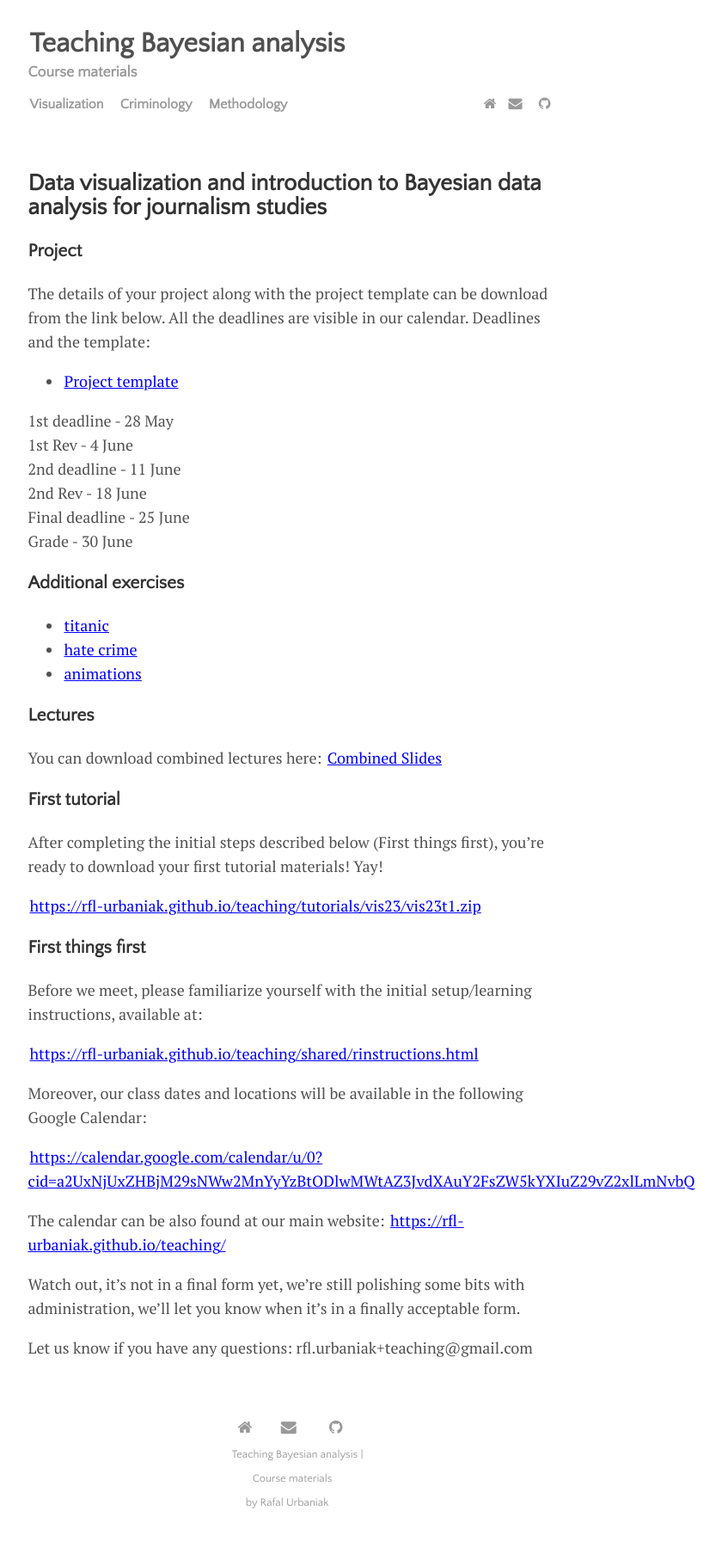
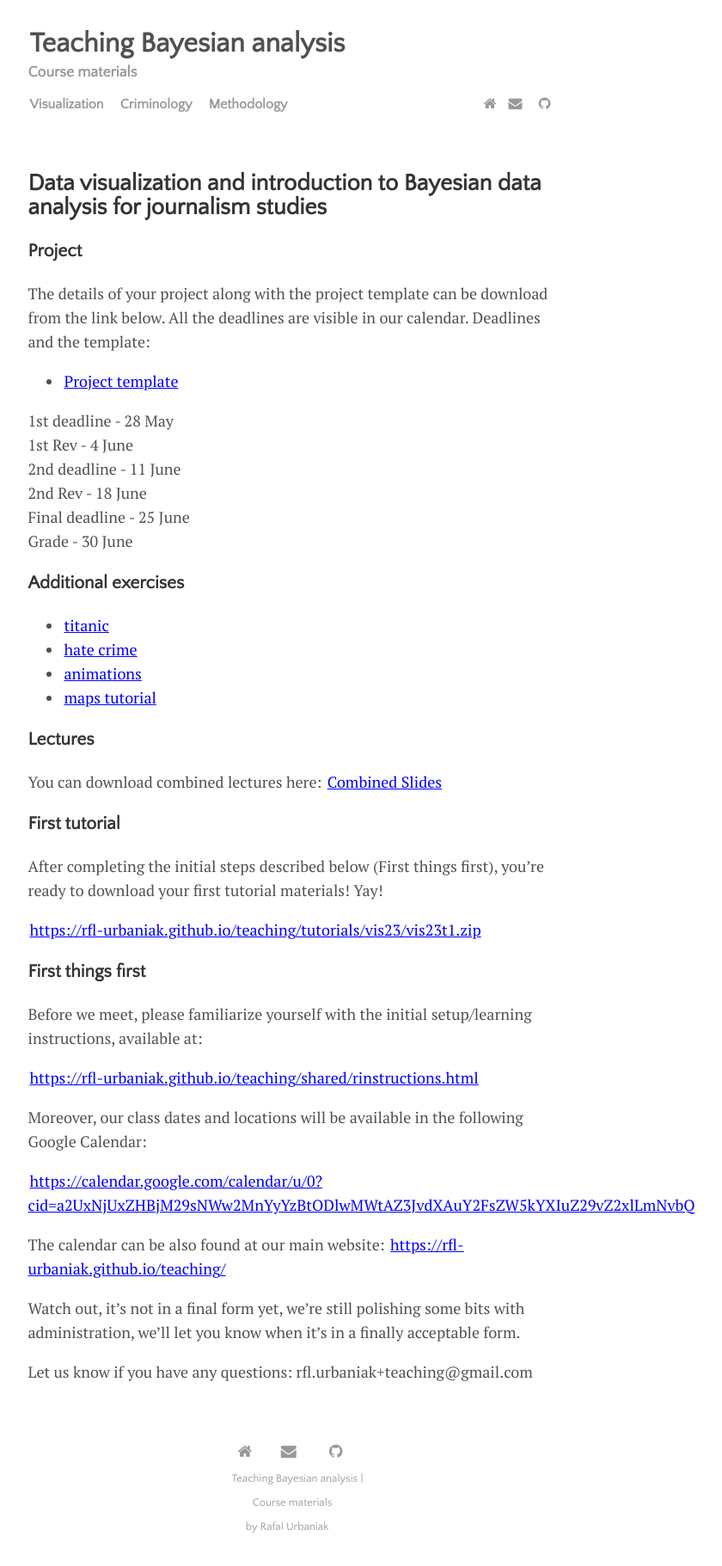
Before and after one commit to rfl-urbaniak/teaching, a Jekyll site: the page built from menu/visualization.md, in a window 1280 px wide. Shown: the whole page at 86% size, without its empty margins (300-1140 px from the left). Built offline with Jekyll 4.4.1, drawn with Linux system fonts in a browser that asks for light colours; before the commit the page ends 1793 px from its top, so only the background shows below that.

Commit message:
adding maps tutorials

```diff
--- a/menu/visualization.md
+++ b/menu/visualization.md
@@ -31,6 +31,7 @@
 - <a href="https://rfl-urbaniak.github.io/teaching/tutorials/vis23/titanic.zip">titanic</a>
 - <a href="https://rfl-urbaniak.github.io/teaching/tutorials/vis23/hate_crime.zip">hate crime</a>
 - <a href="https://rfl-urbaniak.github.io/teaching/tutorials/vis23/animationsTutorial.zip">animations</a>
+- <a href="https://rfl-urbaniak.github.io/teaching/tutorials/vis23/maps_vis.zip">maps tutorial</a>
 
 
 
```
Also changed, not shown: menu/criminology.md (+2 -0 lines), 2 other files.
